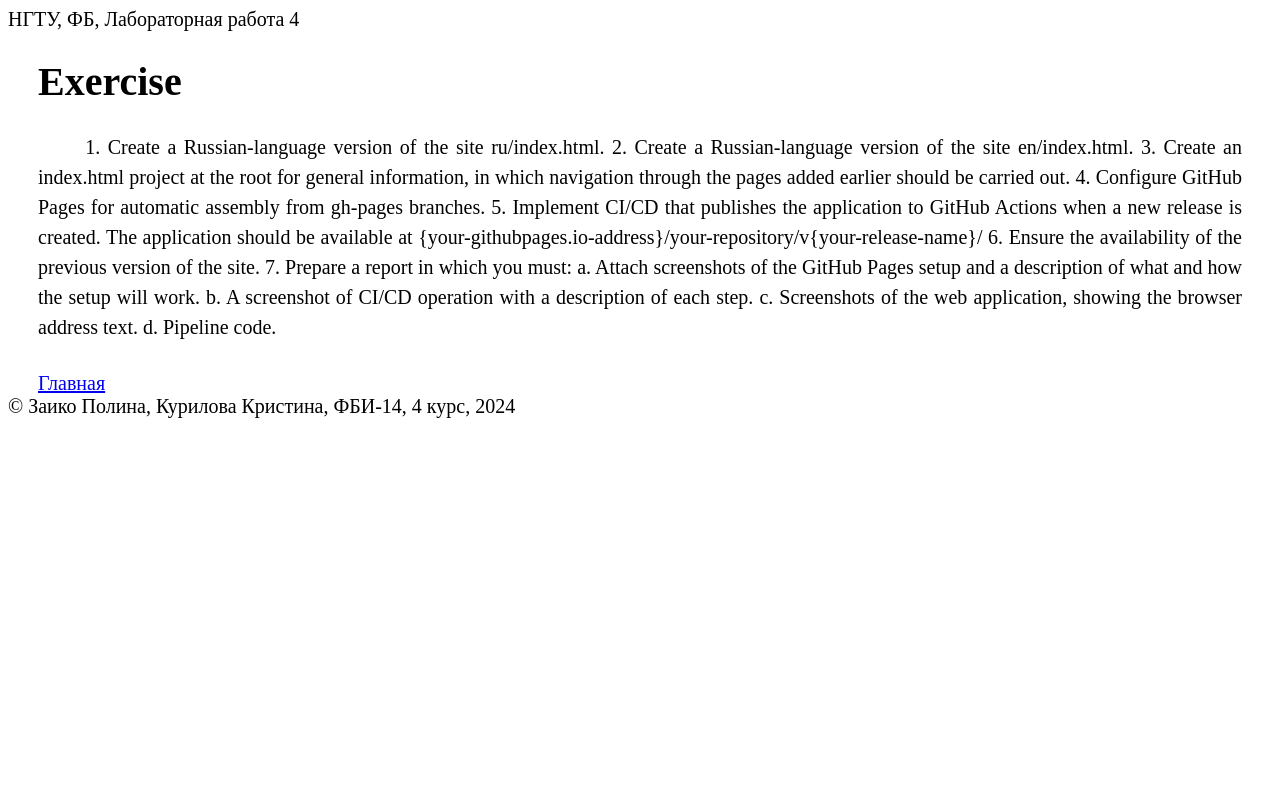
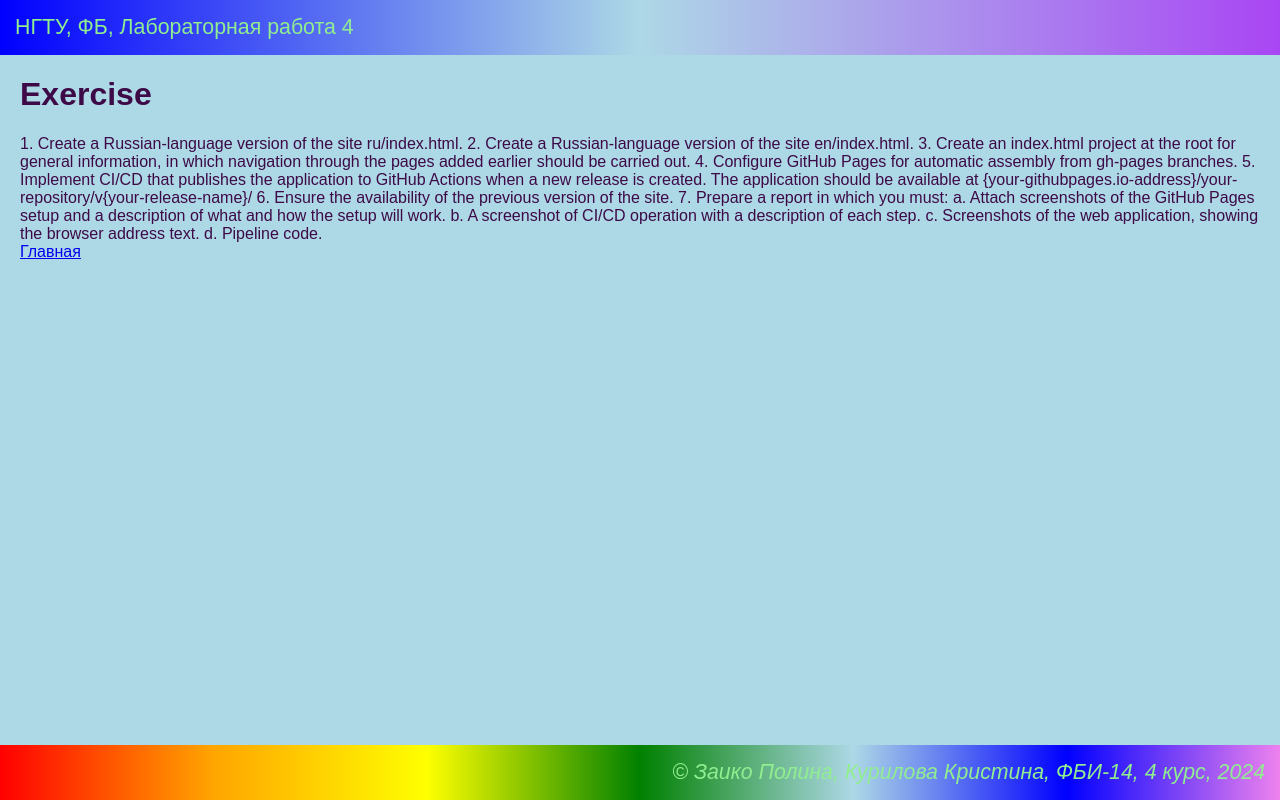
Before and after one commit to PolinaZaiko/RPP_open_sourses, a plain HTML site: page v2/en/index.html in a window 1280 px wide. Drawn offline with Linux system fonts and the light colour scheme.

Commit message:
Update index.html

```diff
--- a/v2/en/index.html
+++ b/v2/en/index.html
@@ -8,12 +8,55 @@
     <link rel="stylesheet">
 <style>
     body {
-            font-size: 20px;
+        background-color: lightblue;
+        color: rgb(61, 10, 71);
+        font-family: Arial;
+        margin: 0px;
     }
+
     main {
-            margin-left: 30px;
-            margin-right: 30px;
+        margin: 10px 20px;
     }
+
+    header {
+        background-image: linear-gradient(to right, red, orange, yellow, green, lightblue, blue, violet);
+        color: lightgreen;
+        padding: 15px;
+        font-size: 16pt;
+        transition: 300ms;
+    }
+
+    header:hover {
+        background-image: linear-gradient(to left, rgb(169, 70, 244), lightblue, blue);
+    }
+
+    header:active {
+        color: pink;
+        font-size: 25px;
+    }
+
+    footer {
+        background-image: linear-gradient(to right, red, orange, yellow, green, lightblue, blue, violet);
+        color: lightgreen;
+        padding: 15px;
+        font-size: 16pt;
+        font-style: italic;
+        text-align: right;
+        transition: 300ms;
+        position: fixed;
+        bottom: 0;
+        right: 0;
+        left: 0;
+        }
+
+    footer:hover {
+        background-image: linear-gradient(to left, rgb(169, 70, 244), lightblue, blue);
+    }
+
+    footer:active {
+    color: pink;
+    font-size: 25px;
+
     div {
         text-align: justify;
         text-indent: 1.25cm;
@@ -44,9 +87,8 @@
        </div>
 
         <nav>
-            <a href="/RPP_open_sourses/index.html">Главная</a>
+            <a href="/RPP_open_sourses">Главная</a>
         </nav>
-
     </main>
 
     <footer>
```
Lines whose indentation alone changed are shown as unchanged.
